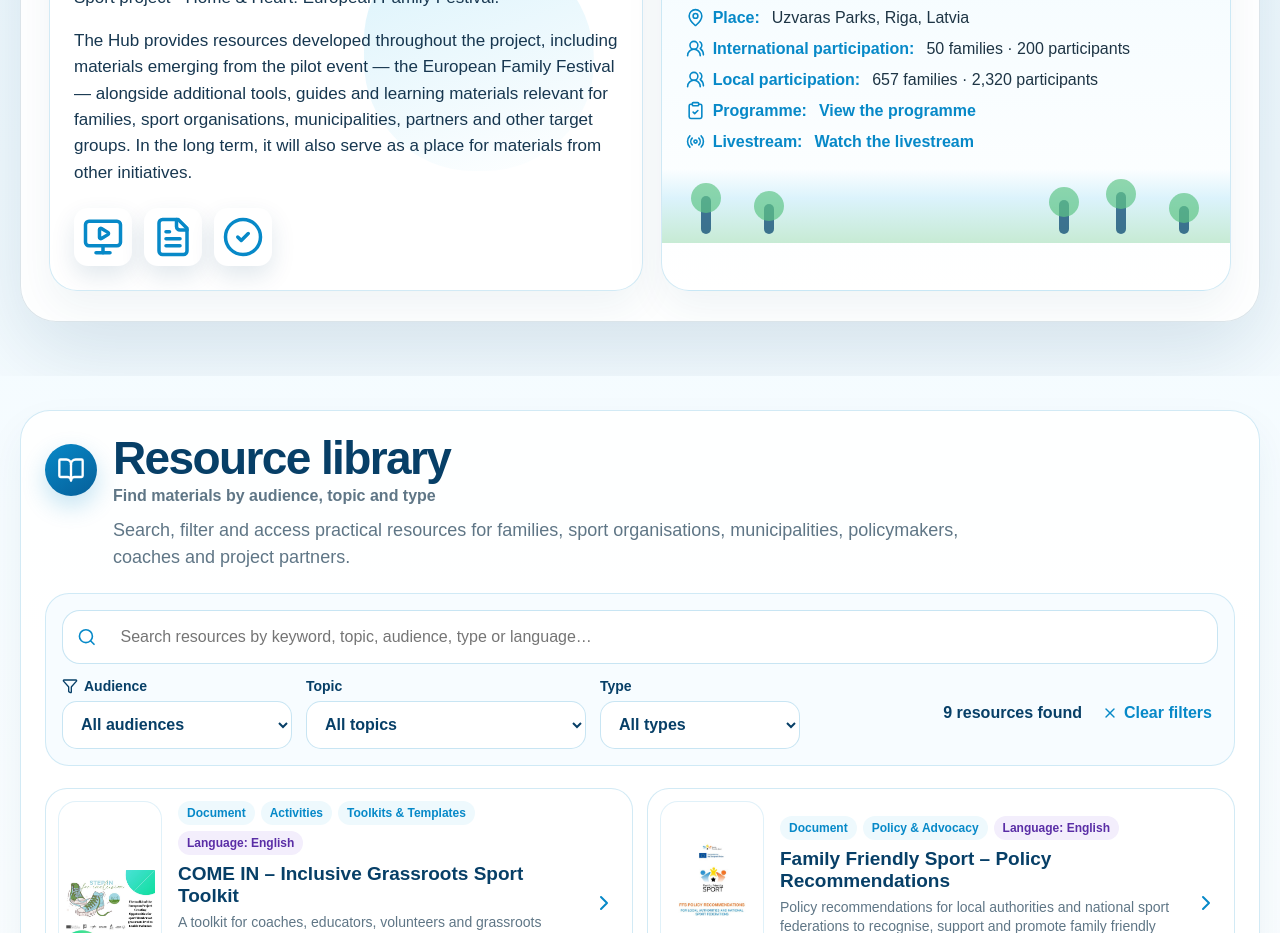
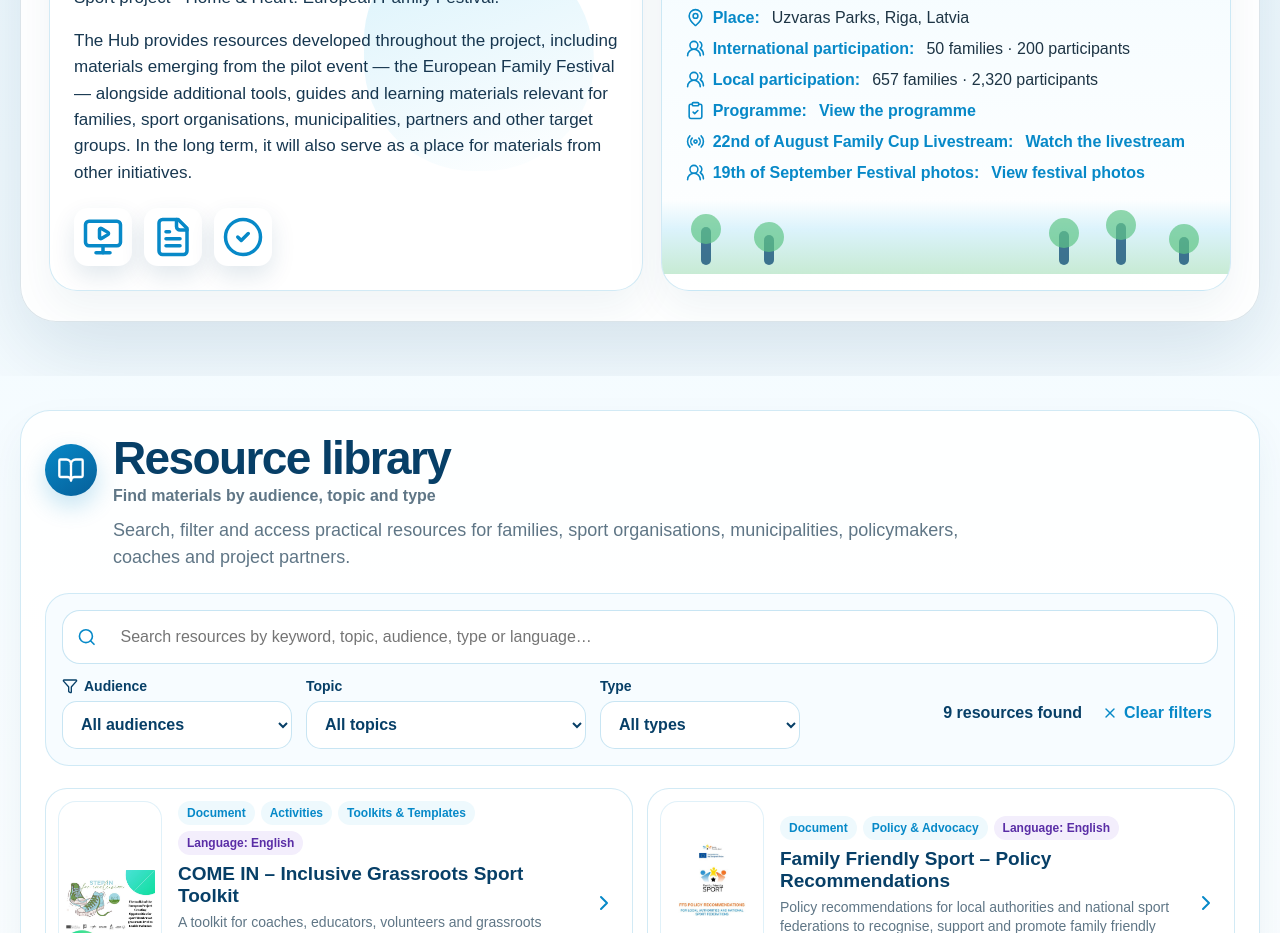
Before and after one commit to ronaldsrezais-cpu/knowledge-hub, a Next.js app: page / in a window 1280 px wide. Shown: the part 920-1853 px from the top of the page. Built offline with nearby package versions, Linux system fonts and the light colour scheme.

Commit message:
Update festival media links and toolkit download behavior

```diff
--- a/app/page.tsx
+++ b/app/page.tsx
@@ -808,7 +808,8 @@ export default function Page() {
                     <p><UsersRound size={19}/><strong>International participation:</strong> 50 families · 200 participants</p>
                     <p><UsersRound size={19}/><strong>Local participation:</strong> 657 families · 2,320 participants</p>
                     <p><ClipboardCheck size={19}/><strong>Programme:</strong> <a href="https://www.gimenufestivals.lv/" target="_blank" rel="noreferrer">View the programme</a></p>
-                    <p><Radio size={19}/><strong>Livestream:</strong> <a href="https://youtube.com/live/lIMjOrZcsyo?feature=share" target="_blank" rel="noreferrer">Watch the livestream</a></p>
+                    <p><Radio size={19}/><strong>22nd of August Family Cup Livestream:</strong> <a href="https://youtube.com/live/lIMjOrZcsyo?feature=share" target="_blank" rel="noreferrer">Watch the livestream</a></p>
+                    <p><UsersRound size={19}/><strong>19th of September Festival photos:</strong> <a href="https://www.facebook.com/lsfp.lv/posts/pfbid02tkiTxRsTg7t4XJVvDwKPeTNy45uva7v6JLxCNzCZFsTckNLqpfzkbquUG6xcomEnl" target="_blank" rel="noreferrer">View festival photos</a></p>
                   </div>
                 </div>
                 <div className="park-strip" aria-hidden="true"><span/><span/><span/><span/><span/></div>
@@ -885,7 +886,7 @@ export default function Page() {
                     {cardContent}
                   </div>
                 ) : (
-                  <a className="resource-card" href={resource.file} target="_blank" rel="noopener noreferrer" key={resource.title} aria-label={`Open ${resource.title}`}>
+                  <a className="resource-card" href={resource.file} target={resource.download ? undefined : "_blank"} rel="noopener noreferrer" download={resource.download ? "Family Cup Activity Toolkit.pdf" : undefined} key={resource.title} aria-label={resource.download ? `Download ${resource.title}` : `Open ${resource.title}`}>
                     {cardContent}
                   </a>
                 );
```
